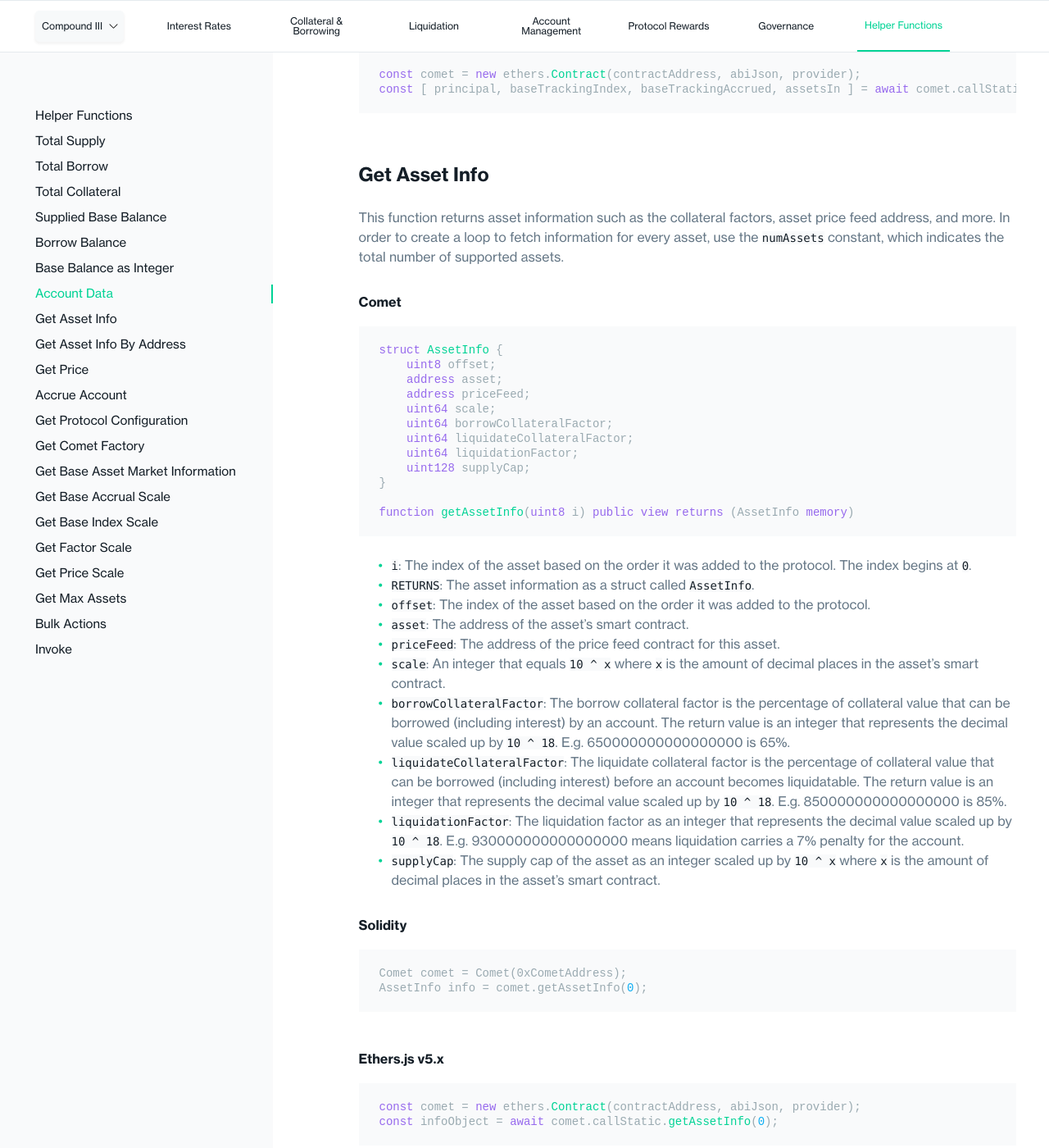
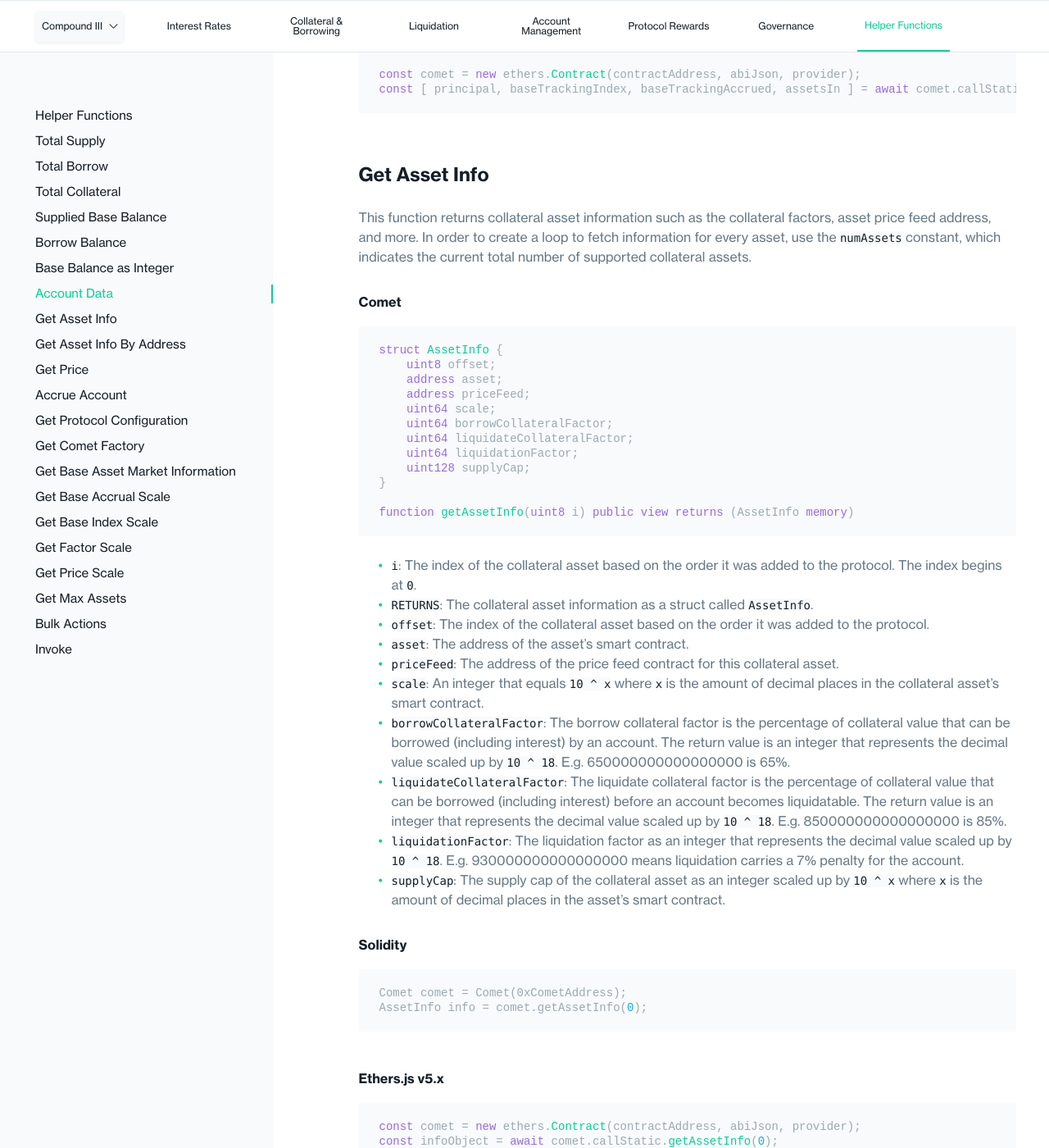
Before and after one commit to compound-finance/compound-finance.github.io, a Jekyll site: the page built from docs/pages/v3/helper-functions.md, in a window 1280 px wide and 1400 px high, scrolled down 5298 px. Shown: the whole window at 82% size. Built offline with Jekyll 4.4.1, drawn with Linux system fonts in a browser that asks for light colours; some of the changed text lies outside the part shown.

Commit message:
Docs Updates (#33)
* clarifications in ask price docs and added a section for the new collateral reserves getter

* clarifications in collateral asset getter functions

````diff
--- a/docs/pages/v3/helper-functions.md
+++ b/docs/pages/v3/helper-functions.md
@@ -238,7 +238,7 @@
 
 ### Get Asset Info
 
-This function returns asset information such as the collateral factors, asset price feed address, and more. In order to create a loop to fetch information for every asset, use the `numAssets` constant, which indicates the total number of supported assets.
+This function returns collateral asset information such as the collateral factors, asset price feed address, and more. In order to create a loop to fetch information for every asset, use the `numAssets` constant, which indicates the current total number of supported collateral assets.
 
 #### Comet
 
@@ -257,16 +257,16 @@
 function getAssetInfo(uint8 i) public view returns (AssetInfo memory)
 ```
 
-* `i`: The index of the asset based on the order it was added to the protocol. The index begins at `0`.
-* `RETURNS`: The asset information as a struct called `AssetInfo`.
-* `offset`: The index of the asset based on the order it was added to the protocol.
+* `i`: The index of the collateral asset based on the order it was added to the protocol. The index begins at `0`.
+* `RETURNS`: The collateral asset information as a struct called `AssetInfo`.
+* `offset`: The index of the collateral asset based on the order it was added to the protocol.
 * `asset`: The address of the asset's smart contract.
-* `priceFeed`: The address of the price feed contract for this asset.
-* `scale`: An integer that equals `10 ^ x` where `x` is the amount of decimal places in the asset's smart contract.
+* `priceFeed`: The address of the price feed contract for this collateral asset.
+* `scale`: An integer that equals `10 ^ x` where `x` is the amount of decimal places in the collateral asset's smart contract.
 * `borrowCollateralFactor`: The borrow collateral factor is the percentage of collateral value that can be borrowed (including interest) by an account. The return value is an integer that represents the decimal value scaled up by `10 ^ 18`. E.g. 650000000000000000 is 65%.
 * `liquidateCollateralFactor`: The liquidate collateral factor is the percentage of collateral value that can be borrowed (including interest) before an account becomes liquidatable. The return value is an integer that represents the decimal value scaled up by `10 ^ 18`. E.g. 850000000000000000 is 85%.
 * `liquidationFactor`: The liquidation factor as an integer that represents the decimal value scaled up by `10 ^ 18`. E.g. 930000000000000000 means liquidation carries a 7% penalty for the account.
-* `supplyCap`: The supply cap of the asset as an integer scaled up by `10 ^ x` where `x` is the amount of decimal places in the asset's smart contract.
+* `supplyCap`: The supply cap of the collateral asset as an integer scaled up by `10 ^ x` where `x` is the amount of decimal places in the asset's smart contract.
 
 #### Solidity
 
@@ -284,7 +284,7 @@
 
 ### Get Asset Info By Address
 
-This function returns asset information of a specific asset.
+This function returns information of a specific collateral asset.
 
 #### Comet
 
@@ -303,16 +303,16 @@
 function getAssetInfoByAddress(address asset) public view returns (AssetInfo memory)
 ```
 
-* `address`: The address of the asset.
-* `RETURNS`: The asset information as a struct called `AssetInfo`.
-* `offset`: The index of the asset based on the order it was added to the protocol.
-* `asset`: The address of the asset's smart contract.
-* `priceFeed`: The address of the price feed contract for this asset.
-* `scale`: An integer that equals `10 ^ x` where `x` is the amount of decimal places in the asset's smart contract.
+* `address`: The address of the collateral asset.
+* `RETURNS`: The collateral asset information as a struct called `AssetInfo`.
+* `offset`: The index of the collateral asset based on the order it was added to the protocol.
+* `asset`: The address of the collateral asset's smart contract.
+* `priceFeed`: The address of the price feed contract for this collateral asset.
+* `scale`: An integer that equals `10 ^ x` where `x` is the amount of decimal places in the collateral asset's smart contract.
 * `borrowCollateralFactor`: The borrow collateral factor is the percentage of collateral value that can be borrowed (including interest) by an account. The return value is an integer that represents the decimal value scaled up by `10 ^ 18`. E.g. 650000000000000000 is 65%.
 * `liquidateCollateralFactor`: The liquidate collateral factor is the percentage of collateral value that can be borrowed (including interest) before an account becomes liquidatable. The return value is an integer that represents the decimal value scaled up by `10 ^ 18`. E.g. 850000000000000000 is 85%.
 * `liquidationFactor`: The liquidation factor as an integer that represents the decimal value scaled up by `10 ^ 18`. E.g. 930000000000000000 means liquidation carries a 7% penalty for the account.
-* `supplyCap`: The supply cap of the asset as an integer scaled up by `10 ^ x` where `x` is the amount of decimal places in the asset's smart contract.
+* `supplyCap`: The supply cap of the collateral asset as an integer scaled up by `10 ^ x` where `x` is the amount of decimal places in the asset's smart contract.
 
 #### Solidity
 
````
Also changed, not shown: docs/pages/v3/liquidation.md (+31 -5 lines).
